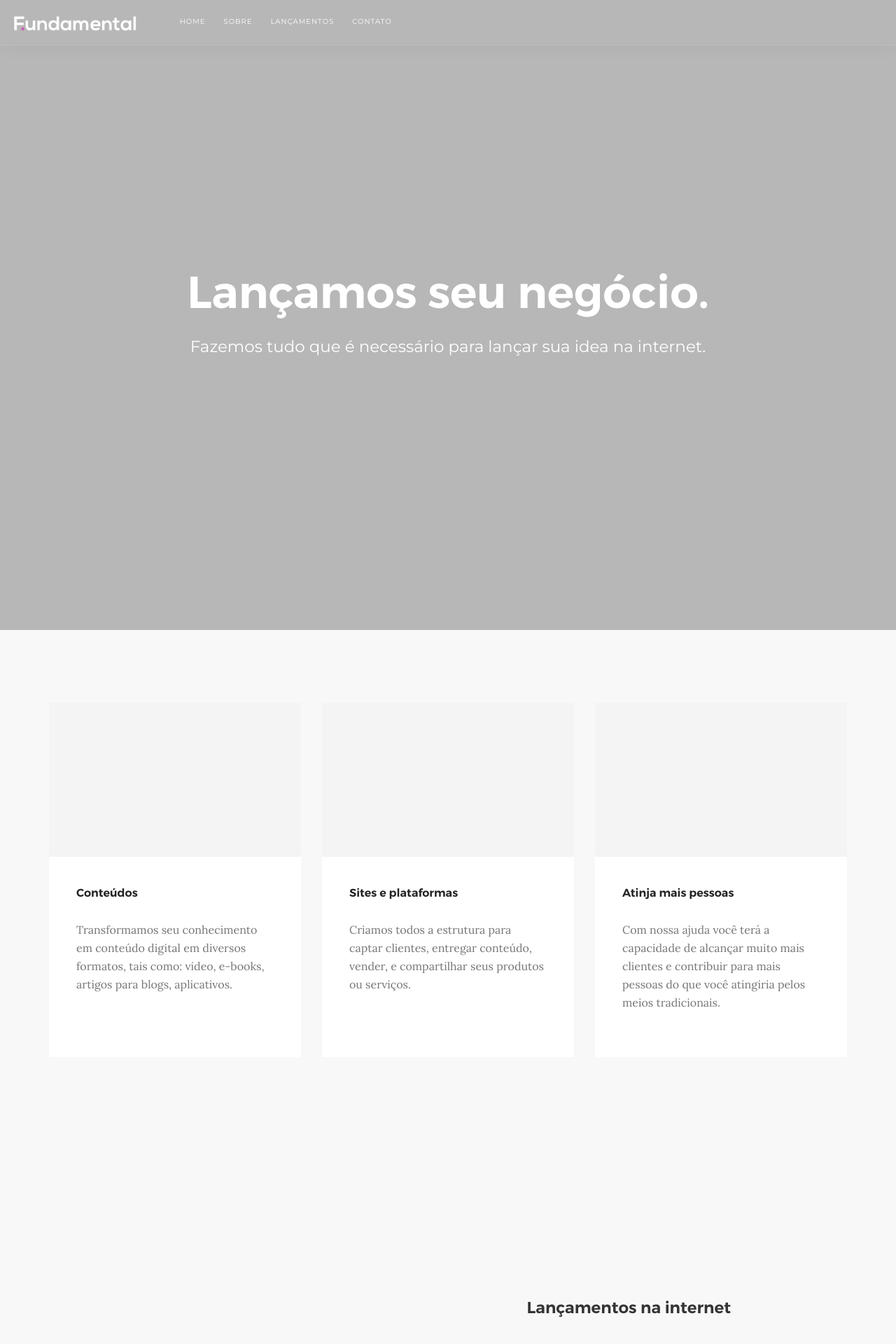
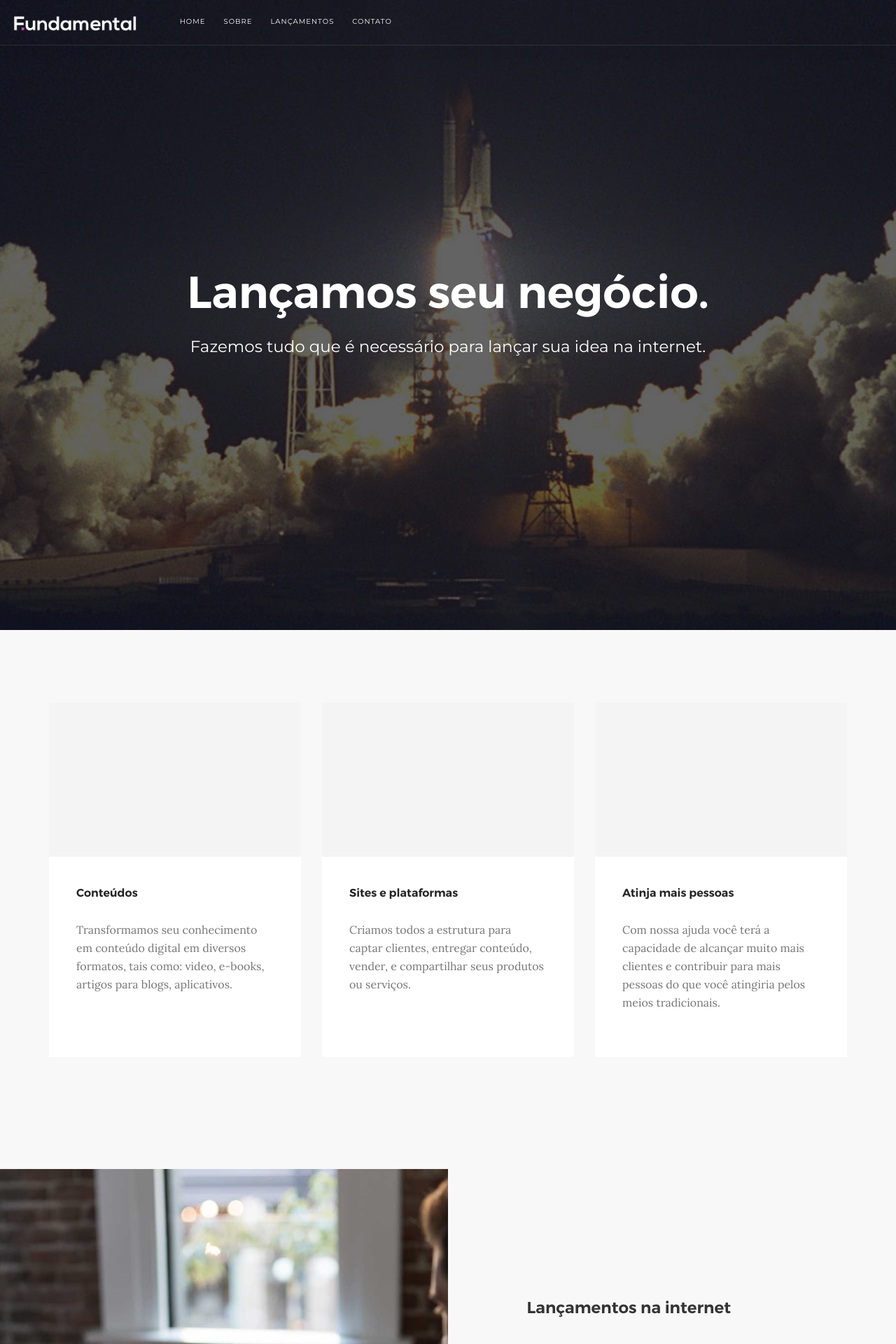
Before and after one commit to WeThinkIdeas/fundamental.github.io, a Jekyll site: the page built from launch.html, in a window 1280 px wide. Shown: the top 1920 px of the page at 70% size. Built offline with Jekyll 4.4.1, drawn with Linux system fonts in a browser that asks for light colours; some web fonts are replaced.

Commit message:
blog_test

```diff
--- a/_config.yml
+++ b/_config.yml
@@ -12,8 +12,8 @@ description: > # this means to ignore newlines until "baseurl:"
   Write an awesome description for your new site here. You can edit this
   line in _config.yml. It will appear in your document head meta (for
   Google search results) and in your feed.xml site description.
-baseurl: "" # the subpath of your site, e.g. /blog
-url: "https://henriqueeliass.github.io/" # the base hostname & protocol for your site
+baseurl: "/" # the subpath of your site, e.g. /blog
+url: "https://henriqueeliass.github.io" # the base hostname & protocol for your site
 
 
 # Build settings
--- a/_posts/2014-06-10-negocios-na-internet.markdown
+++ b/_posts/2014-06-10-negocios-na-internet.markdown
@@ -4,7 +4,7 @@ title:      "Negócios na internet."
 subtitle:   "O que você precisa saber para inserir ou criar um negócio na internet."
 date:       2017-01-10 12:00:00
 author:     "Henrique Elias"
-header-img: "img/post-bg-20.jpg"
+header-img: "http://fundamental.digital/img/post-bg-20.jpg"
 
 ---
 
--- a/about.html
+++ b/about.html
@@ -7,7 +7,7 @@ permalink: /empresa/
 <section class="cover cover-11">
 				<div class="height-100 imagebg" data-overlay="3">
 					<div class="background-image-holder">
-						<img alt="image" src="img/hero14.jpg">
+						<img alt="image" src="{{ "/img/hero14.jpg" | prepend: site.baseurl }}">
 					</div>
 					<div class="container pos-vertical-center">
 						<div class="row">
@@ -56,7 +56,7 @@ Nossos softwares, sites e sistemas de marketing são o que tem de mais eficiente
 
 				<section class="features features-7 imagebg height-80 parallax" data-overlay="5">
 					<div class="background-image-holder">
-						<img alt="image" src="img/hero24.jpg">
+						<img alt="image" src="{{ "/img/hero24.jpg" | prepend: site.baseurl }}">
 					</div>
 					<div class="container">
 						<div class="row">
--- a/blog.html
+++ b/blog.html
@@ -7,7 +7,7 @@ permalink: /conteudo/
 
 <section class="height-60 bg--dark imagebg page-title page-title--animate parallax" data-overlay="4">
 				<div class="background-image-holder">
-					<img alt="image" src="img/hero24.jpg">
+					<img alt="image" src="{{ "/img/hero24.jpg" | prepend: site.baseurl }}">
 				</div>
 				<div class="container pos-vertical-center">
 					<div class="row">
--- a/contact.html
+++ b/contact.html
@@ -6,7 +6,7 @@ permalink: /contato/
 ---
 <section class="height-60 bg--dark imagebg page-title page-title--animate parallax" data-overlay="4">
 				<div class="background-image-holder">
-					<img alt="image" src="img/hero28.jpg">
+					<img alt="image" src="{{ "/img/hero28.jpg" | prepend: site.baseurl }}">
 				</div>
 				<div class="container pos-vertical-center">
 					<div class="row">
--- a/launch.html
+++ b/launch.html
@@ -7,7 +7,7 @@ permalink: /lancamento/
 <section class="cover cover-11">
 				<div class="height-100 imagebg" data-overlay="3">
 					<div class="background-image-holder">
-						<img alt="image" src="img/post-bg-04.jpg">
+						<img alt="image" src="{{ "/img/post-bg-04.jpg" | prepend: site.baseurl }}">
 					</div>
 					<div class="container pos-vertical-center">
 						<div class="row">
@@ -83,7 +83,7 @@ permalink: /lancamento/
 			<section class="imageblock about-1">
 				<div class="imageblock__content col-md-6 col-sm-4 pos-left">
 					<div class="background-image-holder">
-						<img alt="image" src="img/hero23.jpg">
+						<img alt="image" src="{{ "/img/hero23.jpg" | prepend: site.baseurl }}">
 					</div>
 				</div>
 				<div class="container">
```
